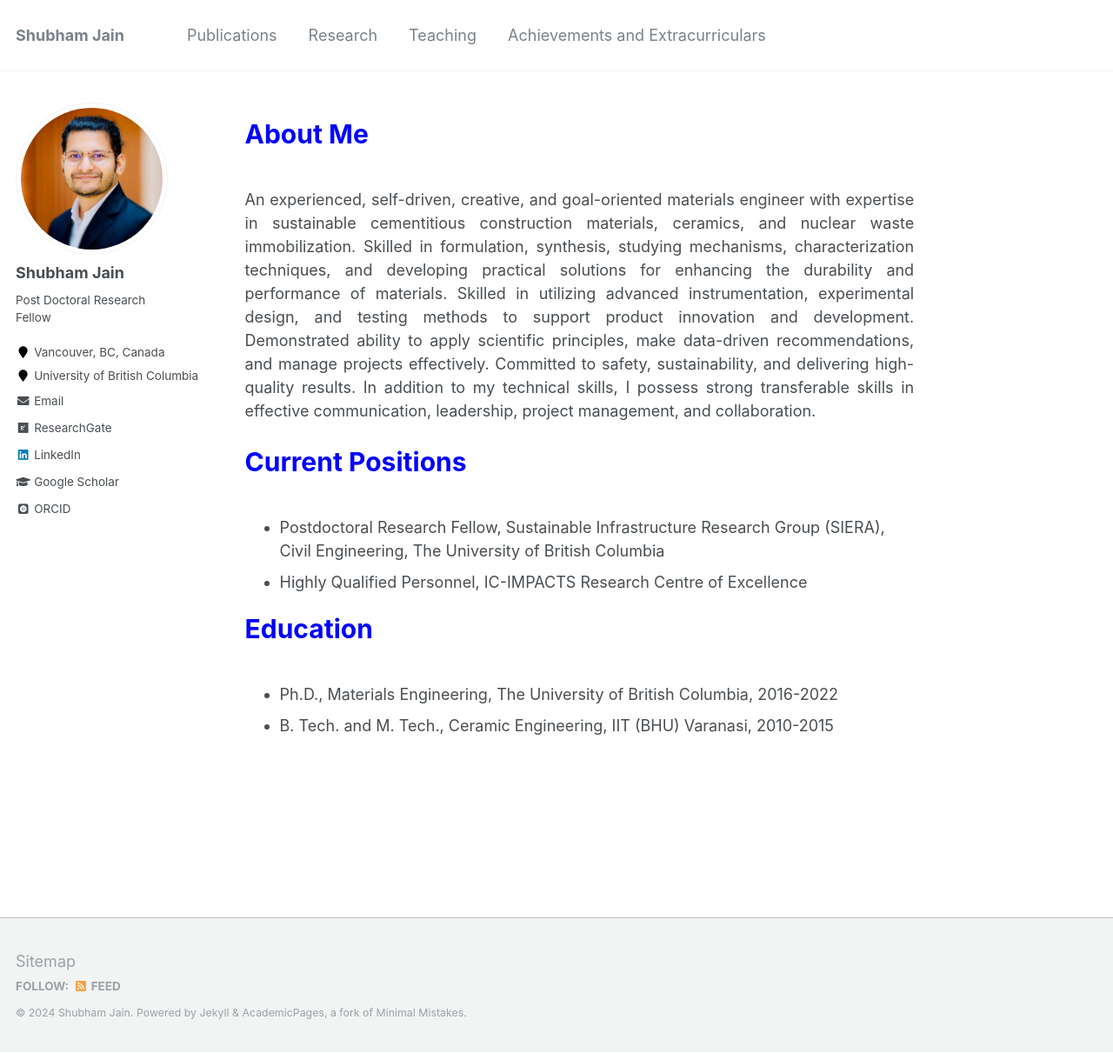
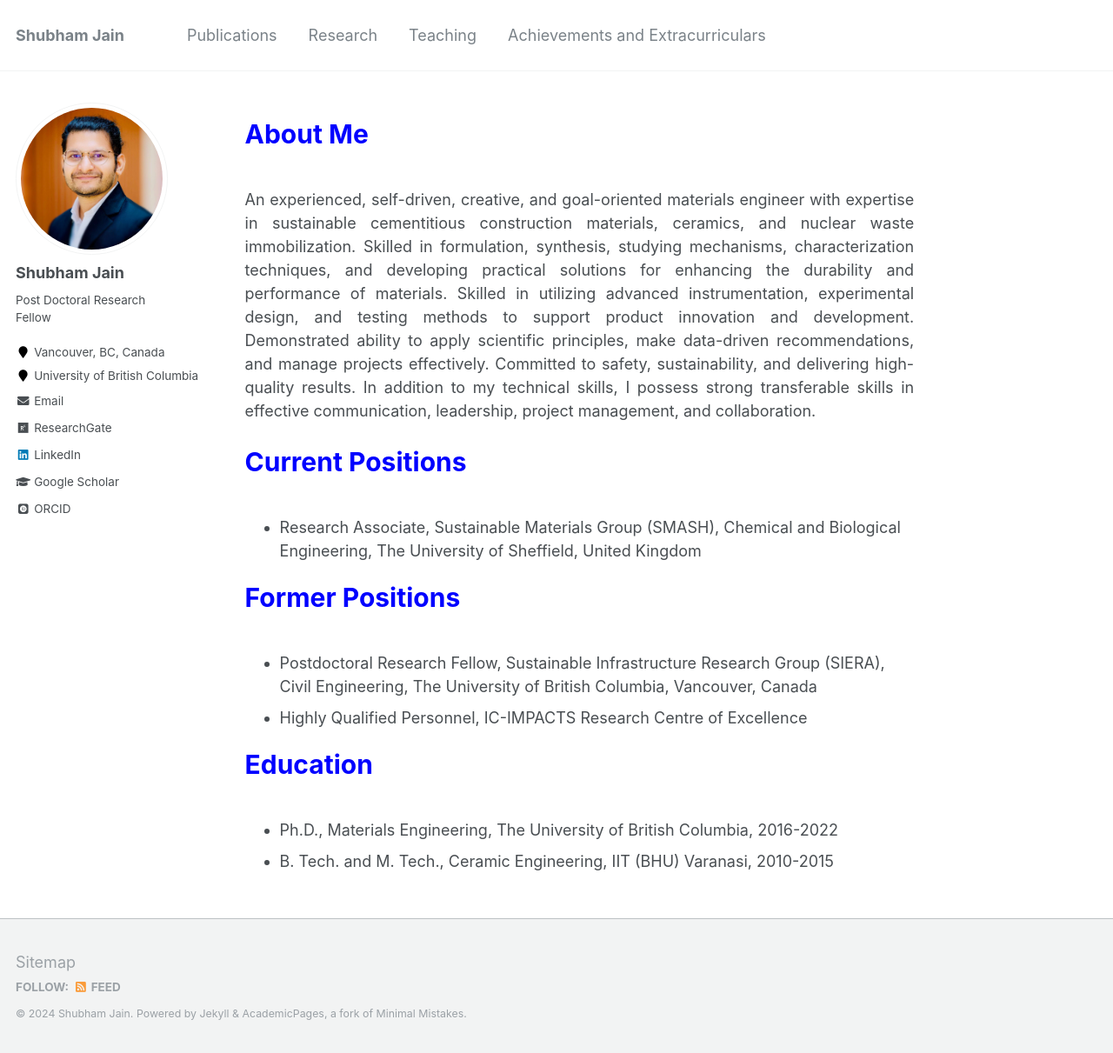
Before and after one commit to shubhamj2611/shubhamj2611.github.io, a Jekyll site: the page built from _pages/about.md, in a window 1280 px wide and 1211 px high. Shown: the whole window at 87% size. Built offline with Jekyll 4.4.1, drawn with Linux system fonts in a browser that asks for light colours; some web fonts are replaced.

Commit message:
Update about.md

```diff
--- a/_pages/about.md
+++ b/_pages/about.md
@@ -12,7 +12,10 @@ redirect_from:
 <p style="text-align:justify; font-size=22px;"> An experienced, self-driven, creative, and goal-oriented materials engineer with expertise in sustainable cementitious construction materials, ceramics, and nuclear waste immobilization. Skilled in formulation, synthesis, studying mechanisms, characterization techniques, and developing practical solutions for enhancing the durability and performance of materials. Skilled in utilizing advanced instrumentation, experimental design, and testing methods to support product innovation and development. Demonstrated ability to apply scientific principles, make data-driven recommendations, and manage projects effectively. Committed to safety, sustainability, and delivering high-quality results. In addition to my technical skills, I possess strong transferable skills in effective communication, leadership, project management, and collaboration. </p>
 
 <p style="text-align:left; color:Blue; font-size:30px; font-weight:bold;"> Current Positions </p>
-* Postdoctoral Research Fellow, Sustainable Infrastructure Research Group (SIERA), Civil Engineering, The University of British Columbia
+* Research Associate, Sustainable Materials Group (SMASH), Chemical and Biological Engineering, The University of Sheffield, United Kingdom
+
+<p style="text-align:left; color:Blue; font-size:30px; font-weight:bold;"> Former Positions </p>
+* Postdoctoral Research Fellow, Sustainable Infrastructure Research Group (SIERA), Civil Engineering, The University of British Columbia, Vancouver, Canada
 * Highly Qualified Personnel, IC-IMPACTS Research Centre of Excellence
 
 
```
